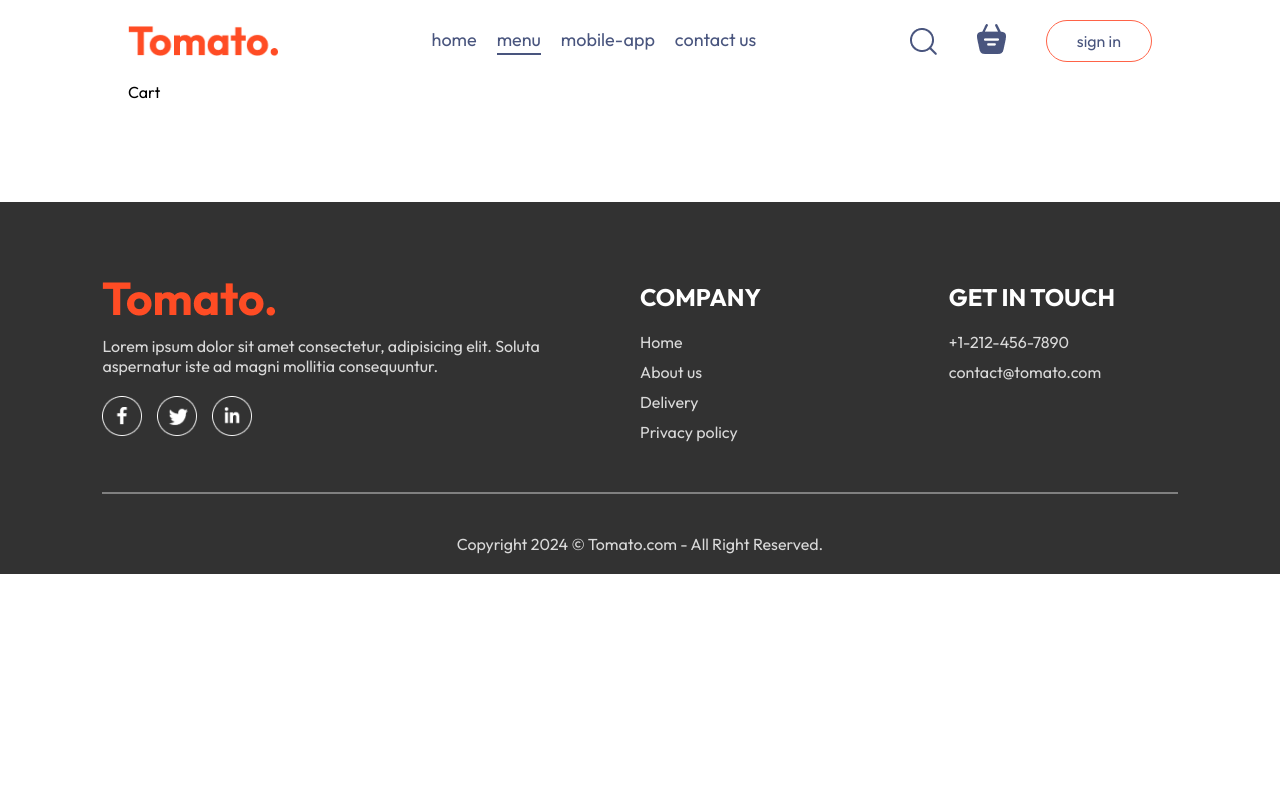
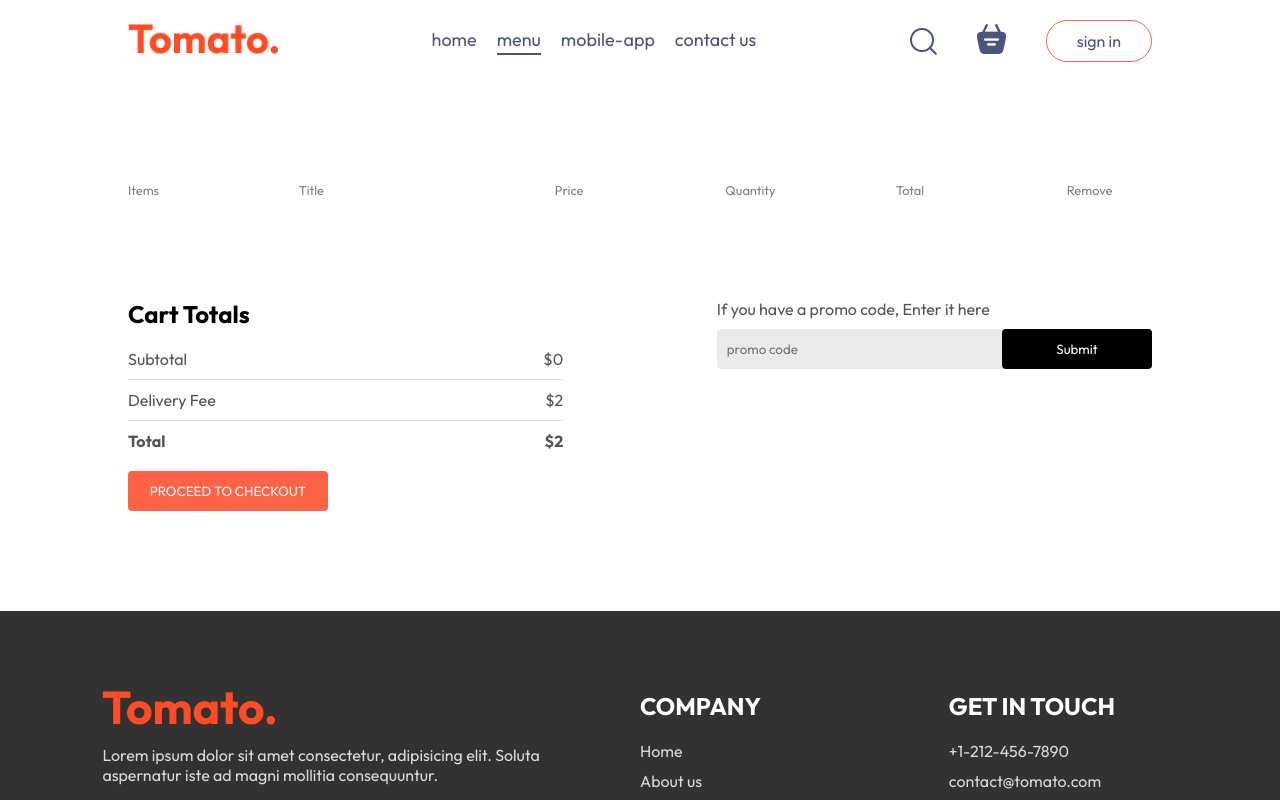
Before and after one commit to 0Mahdi/food-delivery-website, a React (Vite) app in the folder frontend/: page /cart in a window 1280 px wide. Shown: the top 800 px of the page. Built offline with nearby package versions, Linux system fonts and the light colour scheme.

Commit message:
create cart page

```diff
--- a/frontend/src/components/FoodDisplay/FoodDisplay.jsx
+++ b/frontend/src/components/FoodDisplay/FoodDisplay.jsx
@@ -1,22 +1,22 @@
-import { useContext } from 'react'
+import React, { useContext } from 'react'
 import './FoodDisplay.css'
 import { StoreContext } from '../../context/StoreContext'
 import FoodItem from '../FoodItem/FoodItem'
 
 const FoodDisplay = ({category}) => {
 
-    const {food_list} = useContext(StoreContext)
+  const {food_list} = useContext(StoreContext)
 
   return (
-    <div className='food-display' id='food-display'>
-        <h2>Top dishes near you</h2>
-        <div className="food-display-list">
-            {food_list.map((item,index)=>{
-              if (category==="All" || category===item.category) {
-                return <FoodItem key={index} id={item.id} name={item.name} description={item.description} price={item.price} image={item.image}/>
-              }
-            })}
-        </div>
+    <div className='food-display'>
+      <h2>Top  dishes near you</h2>
+      <div className='food-display-list'>
+        {food_list.map((item, index)=>{
+          if(category==="All" || category===item.category){
+            return<FoodItem key={index} id={item._id} name={item.name} description={item.description} price={item.price} image={item.image}/>
+          }
+        })}
+      </div>
     </div>
   )
 }
--- a/frontend/src/components/FoodItem/FoodItem.jsx
+++ b/frontend/src/components/FoodItem/FoodItem.jsx
@@ -1,33 +1,31 @@
-import { useContext } from 'react'
+import React, { useContext } from 'react'
 import './FoodItem.css'
 import { assets } from '../../assets/assets'
 import { StoreContext } from '../../context/StoreContext'
 
 const FoodItem = ({id,name,price,description,image}) => {
 
-    const {cartItems, addToCart, removeFromCart} = useContext(StoreContext);
+    const {cartItems, addToCart, removeFromCart} =useContext(StoreContext)
 
   return (
     <div className='food-item'>
         <div className="food-item-img-container">
-            <img  className='food-item-image' src={image} alt="" />
-            {!cartItems[id] ? (
-                    <img className='add' onClick={() => addToCart(id)} src={assets.add_icon_white} alt='' />
-                ) : (
-                    <div className='food-item-counter'>
-                        <img onClick={() => removeFromCart(id)} src={assets.remove_icon_red} alt="" />
-                        <p>{cartItems[id]}</p>
-                        <img onClick={() => addToCart(id)} src={assets.add_icon_green} alt='' />
-                    </div>
-                )
+            <img className='food-item-image' src={image} alt="" />
+            {!cartItems[id]
+                ?<img className='add' onClick={() => addToCart(id)} src={assets.add_icon_white} alt="" />
+                :<div className='food-item-counter'>
+                    <img onClick={()=> removeFromCart(id)} src={assets.remove_icon_red} alt="" />
+                    <p>{cartItems[id]}</p>
+                    <img onClick={()=>addToCart(id)} src={assets.add_icon_green} alt="" />
+                </div>
             }
         </div>
         <div className="food-item-info">
             <div className="food-item-name-rating">
                 <p>{name}</p>
-                <img src={assets.rating_starts} alt=''/>
+                <img src={assets.rating_starts} alt="" />
             </div>
-            <div className="food-item-desc">{description}</div>
+            <p className='food-item-desc'>{description}</p>
             <p className="food-item-price">${price}</p>
         </div>
     </div>
--- a/frontend/src/components/Navbar/Navbar.css
+++ b/frontend/src/components/Navbar/Navbar.css
@@ -55,7 +55,7 @@
     position: absolute;
     min-width: 10px;
     min-height: 10px;
-    border-color: tomato;
+    background-color: tomato;
     border-radius: 5px;
     top: -8px;
     right: -8px;
--- a/frontend/src/components/Navbar/Navbar.jsx
+++ b/frontend/src/components/Navbar/Navbar.jsx
@@ -1,15 +1,18 @@
-import { useState } from 'react';
+import { useContext, useState } from 'react';
 import './Navbar.css'
 import { assets } from '../../assets/assets'
 import {Link} from 'react-router-dom'
+import { StoreContext } from '../../context/StoreContext';
 
 const Navbar = ({setShowLogin}) => {
 
   const [menu, setMenu] = useState("menu");
 
+  const {getTotalCartAmount} = useContext(StoreContext)
+
   return (
     <div className='navbar'>
-      <img src={assets.logo} alt="" className='logo' />
+      <Link to='/'><img src={assets.logo} alt="" className='logo' /></Link>
       <ul className='navbar-menu'>
         <Link to='/' onClick={()=>setMenu("home")} className={menu === "home"?"active":""}>home</Link>
         <a href='#explore-menu' onClick={()=>setMenu("menu")} className={menu === "menu"?"active":""}>menu</a>
@@ -19,8 +22,8 @@
       <div className='navbar-right'>
         <img src={assets.search_icon} alt="" />
         <div className='navbar-search-icon'>
-          <img src={assets.basket_icon} alt="" />
-          <div className='dot'></div>
+          <Link to='/cart'><img src={assets.basket_icon} alt="" /></Link>
+          <div className={getTotalCartAmount()===0?"":"dot"}></div>
         </div>
         <button onClick={()=>setShowLogin(true)}>sign in</button>
       </div>
--- a/frontend/src/context/StoreContext.jsx
+++ b/frontend/src/context/StoreContext.jsx
@@ -1,41 +1,48 @@
-import { createContext, useEffect, useState } from "react";
+import React, { createContext, useEffect, useState } from "react";
 import { food_list } from "../assets/assets";
 
-export const StoreContext = createContext(null)
+export const StoreContext = createContext(null);
 
 const StoreContextProvider = (props) => {
-
   const [cartItems, setCartItems] = useState({});
 
   const addToCart = (itemId) => {
     if (!cartItems[itemId]) {
-            setCartItems((prev)=>({...prev,[itemId]:1}))
+      setCartItems((prev) => ({ ...prev, [itemId]: 1 }));
+    } else {
+      setCartItems((prev) => ({ ...prev, [itemId]: prev[itemId] + 1 }));
     }
-        else {
-            setCartItems((prev)=>({...prev,[itemId]:prev[itemId]+1}))
+  };
+
+  const removeFromCart = (itemId) => {
+    setCartItems((prev) => ({ ...prev, [itemId]: prev[itemId] - 1 }));
+  };
+
+  const getTotalCartAmount = () => {
+    let totalAmount = 0;
+    for (const item in cartItems) {
+      if (cartItems[item] > 0) {
+        let itemInfo = food_list.find((product) => product._id === item);
+        totalAmount += itemInfo.price * cartItems[item];
       }
     }
-
-    const removeFromCart = (itemId) => {
-        setCartItems((prev)=>({...prev,[itemId]:prev[itemId]-1}))
-    }
-
-    useEffect(()=>{
-        console.log(cartItems);
-    },[cartItems])
+    return totalAmount;
+  };
 
   const contextValue = {
     food_list,
     cartItems,
     setCartItems,
     addToCart,
-        removeFromCart
-    }
-    return(
+    removeFromCart,
+    getTotalCartAmount
+  };
+
+  return (
     <StoreContext.Provider value={contextValue}>
       {props.children}
     </StoreContext.Provider>
-    )
-}
+  );
+};
 
 export default StoreContextProvider;
--- a/frontend/src/pages/Cart/Cart.css
+++ b/frontend/src/pages/Cart/Cart.css
@@ -0,0 +1,94 @@
+.cart{
+    margin-top: 100px;
+}
+.cart-items-title{
+    display: grid;
+    grid-template-columns: 1fr 1.5fr 1fr 1fr 1fr 0.5fr;
+    align-items: center;
+    color: grey;
+    font-size: max(1vw,12px);
+}
+.cart-items-item{
+    margin: 10px 0px;
+    color: black;
+    border-bottom: 1px solid #e2e2e2;
+}
+.cart-items-item img{
+    width: 50px;
+}
+.cart hr{
+    height: 1px;
+    border-color: #e2e2e2;
+    border: none;
+}
+.cart-items-item .cross{
+    cursor: pointer;
+}
+.cart-bottom{
+    margin-top: 80px;
+    display: flex;
+    justify-content: space-between;
+    gap: max(12vw, 20px);
+}
+.cart-total{
+    flex: 1;
+    display: flex;
+    flex-direction: column;
+    gap: 20px;
+}
+.cart-total-details{
+    display: flex;
+    justify-content: space-between;
+    color: #555;
+}
+.cart-total hr {
+    height: 1px;
+    border: none;
+    border-top: 1px solid #e2e2e2;
+    margin: 10px 0;
+}
+.cart-total button{
+    border: none;
+    color: white;
+    background-color: tomato;
+    width: max(15vw, 200px);
+    padding: 12px 0px;
+    border-radius: 4px;
+    cursor: pointer;
+}
+.cart-promocode{
+    flex: 1;
+}
+.cart-promocode p{
+    color: #555;
+}
+.cart-promocode-input{
+    margin-top: 10px;
+    display: flex;
+    justify-content: space-between;
+    align-items: center;
+    background-color: #eaeaea;
+    border-radius: 4px;
+}
+.cart-promocode-input input{
+    background: transparent;
+    border: none;
+    outline: none;
+    padding-left: 10px;
+}
+.cart-promocode-input button{
+    width: max(10vw, 150px);
+    padding: 12px 5px;
+    background-color: black;
+    border: none;
+    color: white;
+    border-radius: 4px;
+}
+@media (max-width:750px) {
+    .cart-bottom{
+        flex-direction: column-reverse;
+    }
+    .cart-promocode{
+        justify-content: start;
+    }
+}
--- a/frontend/src/pages/Cart/Cart.jsx
+++ b/frontend/src/pages/Cart/Cart.jsx
@@ -1,10 +1,77 @@
-import React from 'react'
+import React, { useContext } from 'react'
 import './Cart.css'
+import { StoreContext } from '../../context/StoreContext'
 
 const Cart = () => {
+
+  const {cartItems, food_list, removeFromCart, getTotalCartAmount} = useContext(StoreContext);
+
   return (
-    <div>Cart</div>
-  )
+    <div className="cart">
+      <div className="cart-items">
+        <div className="cart-items-title">
+          <p>Items</p>
+          <p>Title</p>
+          <p>Price</p>
+          <p>Quantity</p>
+          <p>Total</p>
+          <p>Remove</p>
+        </div>
+        <br />
+        <hr />
+        {food_list.map((item, index) => {
+          if (cartItems[item._id] > 0) {
+            return (
+              <div key={index}>
+                <div className="cart-items-title cart-items-item">
+                  <img src={item.image} alt="" />
+                  <p>{item.name}</p>
+                  <p>${item.price}</p>
+                  <p>{cartItems[item._id]}</p>
+                  <p>${item.price * cartItems[item._id]}</p>
+                  <p onClick={() => removeFromCart(item._id)} className="cross">
+                    X
+                  </p>
+                </div>
+                <hr />
+              </div>
+            );
+          }
+        })}
+      </div>
+      <div className="cart-bottom">
+        <div className="cart-total">
+          <h2>Cart Totals</h2>
+          <div>
+            <div className="cart-total-details">
+              <p>Subtotal</p>
+              <p>${getTotalCartAmount()}</p>
+            </div>
+            <hr />
+            <div className="cart-total-details">
+              <p>Delivery Fee</p>
+              <p>${2}</p>
+            </div>
+            <hr />
+            <div className="cart-total-details">
+              <b>Total</b>
+              <b>${getTotalCartAmount()+2}</b>
+            </div>
+          </div>
+          <button>PROCEED TO CHECKOUT</button>
+        </div>
+        <div className="cart-promocode">
+          <div>
+            <p>If you have a promo code, Enter it here</p>
+            <div className="cart-promocode-input">
+              <input type="text" placeholder='promo code' />
+              <button>Submit</button>
+            </div>
+          </div>
+        </div>
+      </div>
+    </div>
+  );
 }
 
 export default Cart
```
Lines whose indentation alone changed are shown as unchanged.
